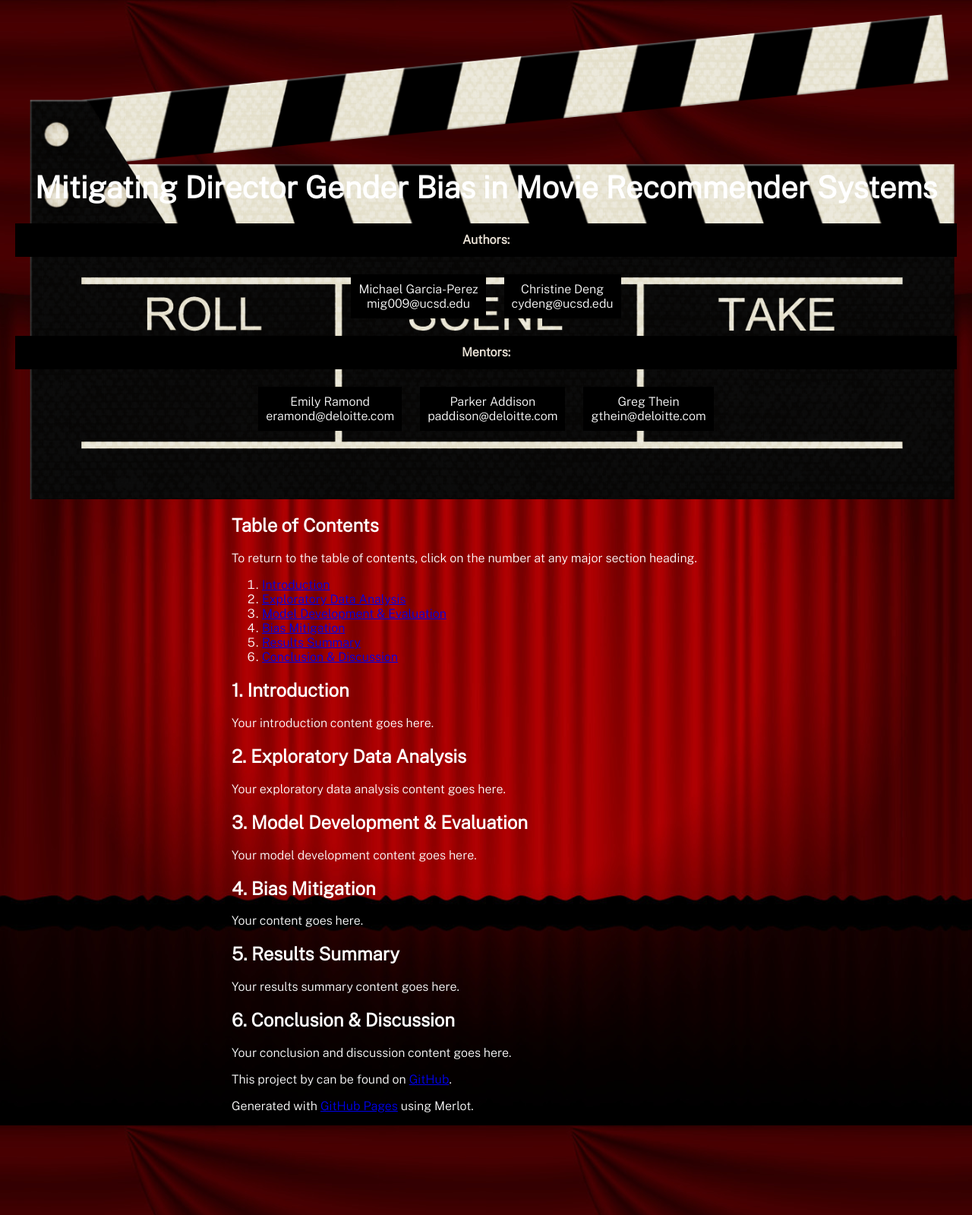
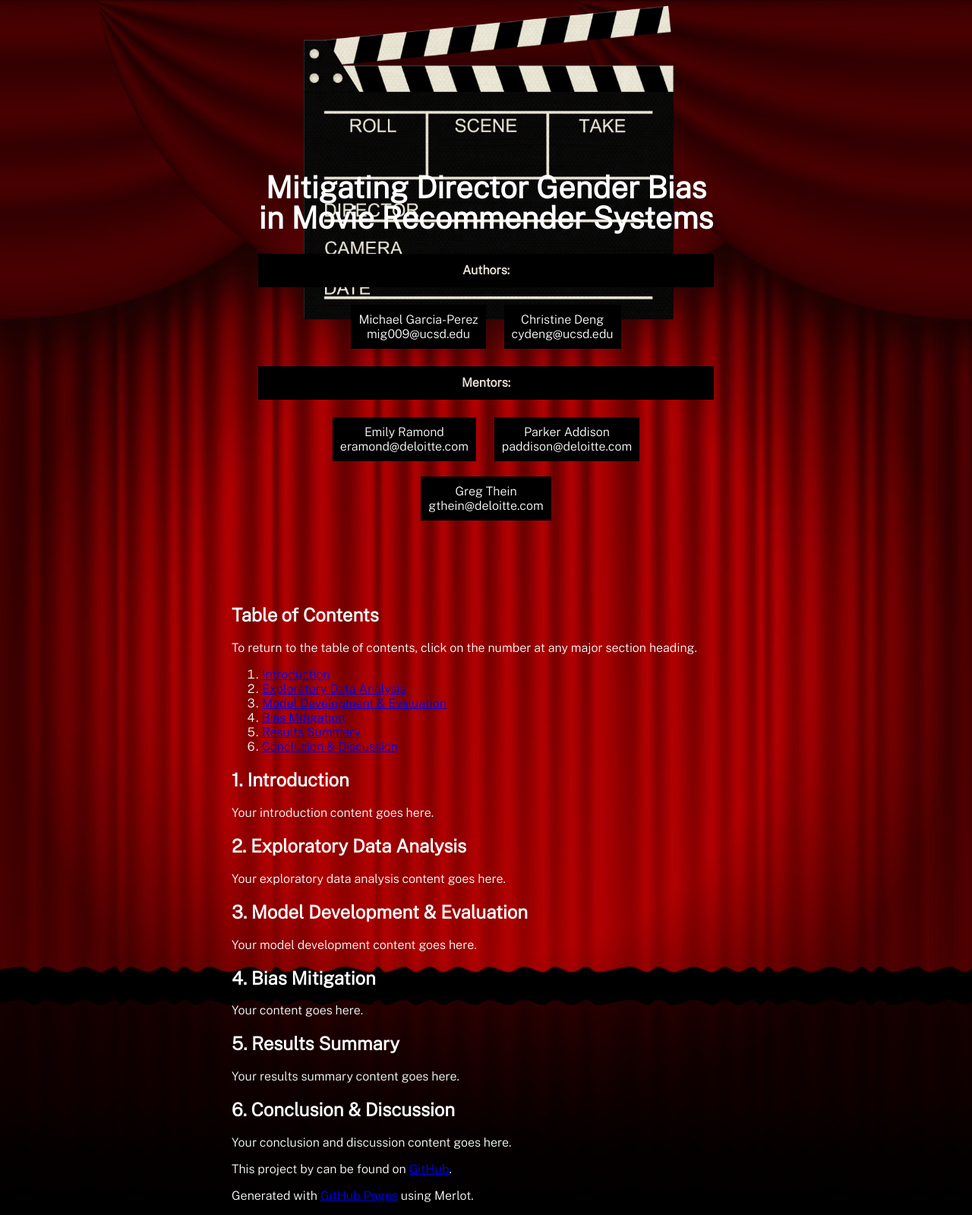
Before and after one commit to michael-garciaperez/DSC180A-Methodology-5, a Jekyll site: the page built from index.md, in a window 1280 px wide. Shown: the whole page at 76% size. Built offline with Jekyll 4.4.1, drawn with Linux system fonts in a browser that asks for light colours.

Commit message:
Update style.scss

```diff
--- a/assets/css/style.scss
+++ b/assets/css/style.scss
@@ -25,12 +25,12 @@ header {
   position: relative;
   z-index: 2;
   margin: 0 auto;
-  max-width: 100%;
-  padding: 200px 20px 80px; /* Adjusted padding-top */
+  max-width: 600px; /* Adjusted width of the header */
+  padding: 200px 20px 80px;
   background-image: url('../images/clapboard.png');
-  background-size: cover;
+  background-size: 80%; /* Adjusted size of the background image */
   background-repeat: no-repeat;
-  background-position: center top; /* Set background image position */
+  background-position: center top;
 }
 
 header h1 {
```
